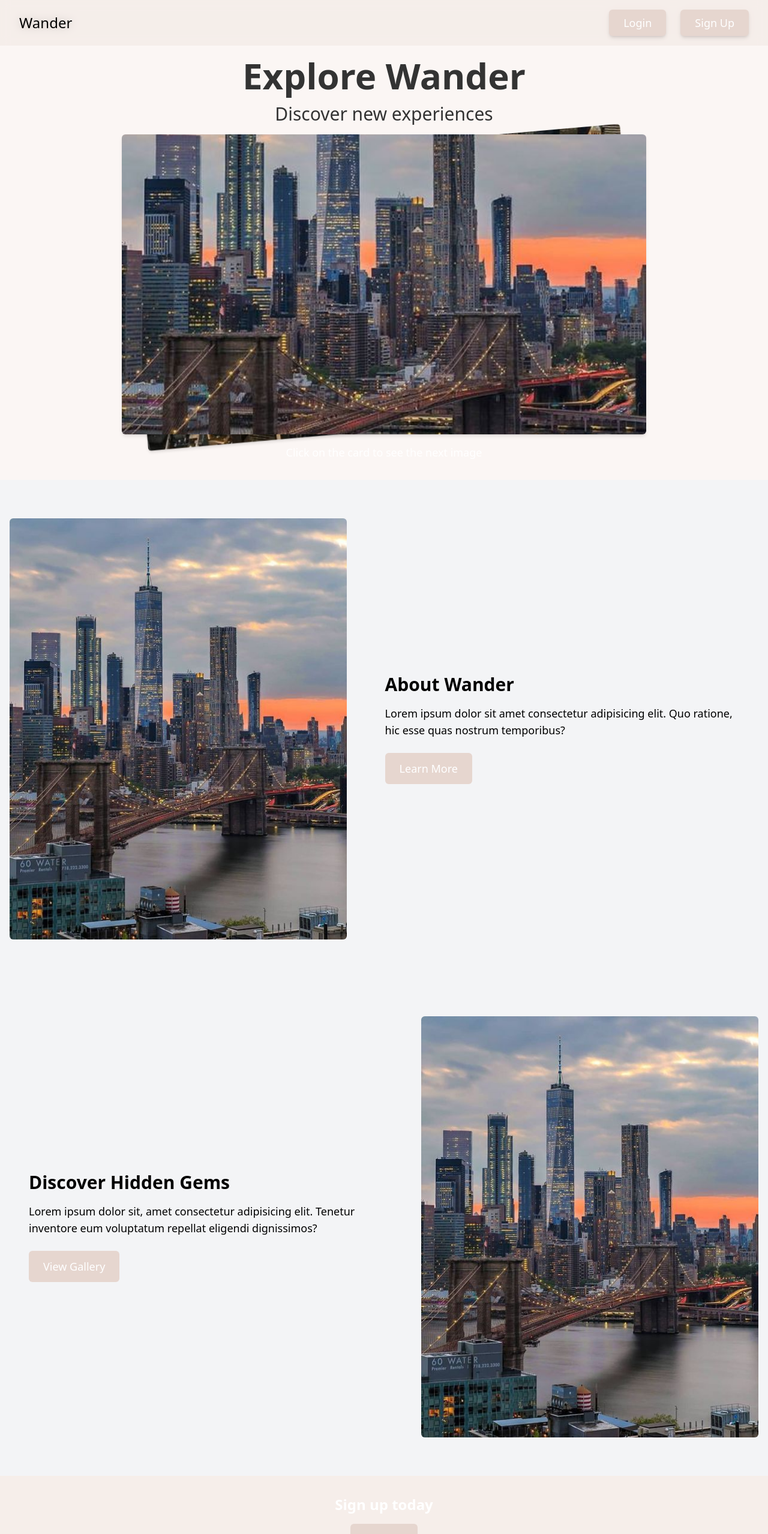
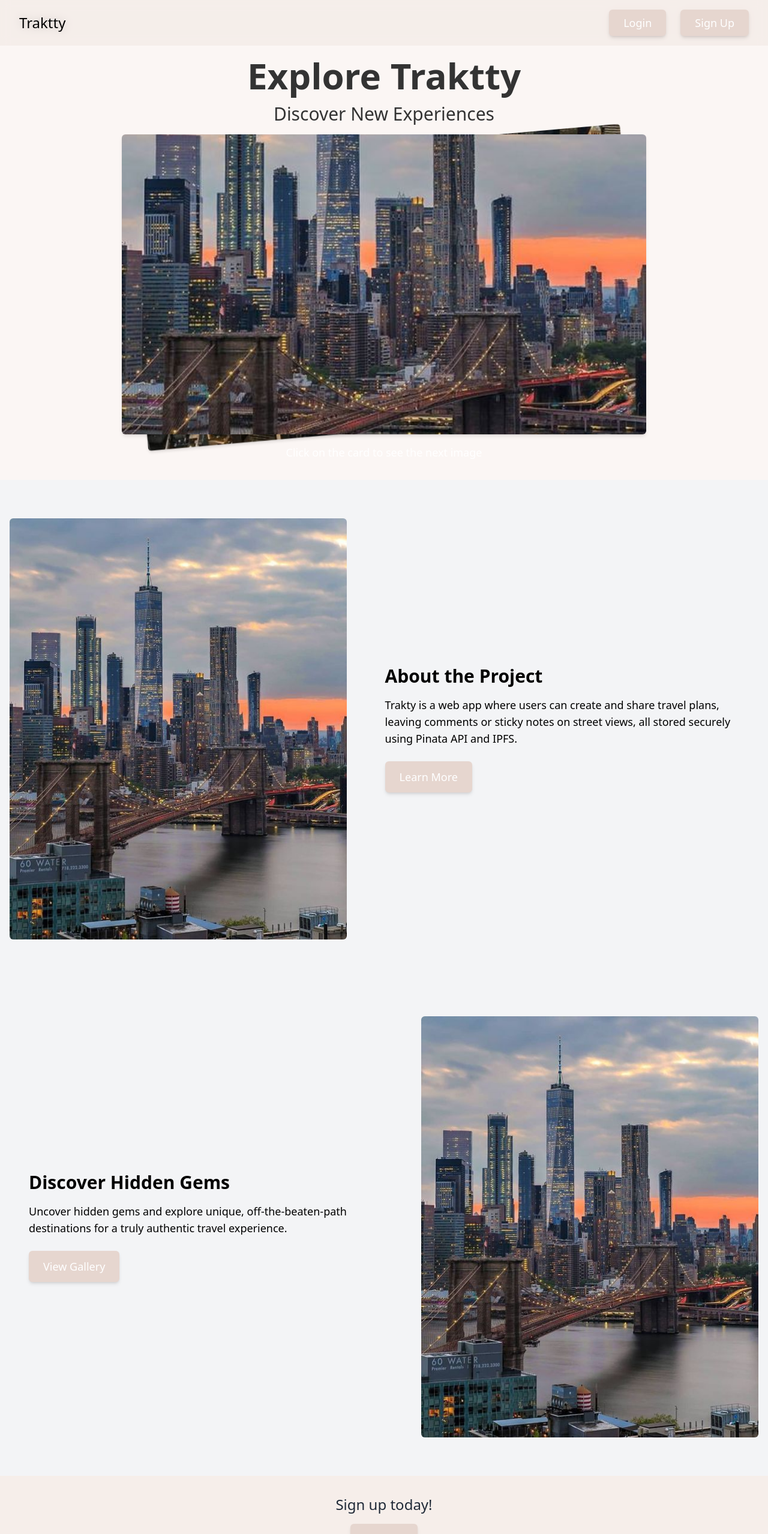
Before and after one commit to crosve/wander, a React (Vite) app in the folder frontend/: page / in a window 1280 px wide. Shown: the top 2557 px of the page at 60% size. Built offline with nearby package versions, Linux system fonts and the light colour scheme.

Commit message:
UI Updates

```diff
--- a/frontend/src/components/LoggedNavbar.jsx
+++ b/frontend/src/components/LoggedNavbar.jsx
@@ -19,7 +19,7 @@ function LoggedNavbar() {
   return (
     <div className="fixed z-10 flex w-full items-center justify-between bg-base-color bg-opacity-80 px-8 py-4 font-thin backdrop-blur">
       <Link to="/feed" className="text-2xl">
-        Wander
+        Traktty
       </Link>
       <div className="flex gap-6 text-lg text-white">
         <Link>
--- a/frontend/src/components/NavBar.jsx
+++ b/frontend/src/components/NavBar.jsx
@@ -12,7 +12,7 @@ const NavBar = () => {
   return (
     <div className="fixed z-10 flex w-full items-center justify-between bg-base-color bg-opacity-80 px-8 py-4 font-thin backdrop-blur">
       <Link to="/" className="text-2xl">
-        Wander
+        Traktty
       </Link>
       {/* Hamburger menu btn */}
       <div className="block lg:hidden">
--- a/frontend/src/components/ProfileNavbar.jsx
+++ b/frontend/src/components/ProfileNavbar.jsx
@@ -19,7 +19,7 @@ function LoggedNavbar() {
   return (
     <div className="fixed z-10 flex w-full items-center justify-between bg-base-color bg-opacity-80 px-8 py-4 font-thin backdrop-blur">
       <Link to="/feed" className="text-2xl">
-        Wander
+        Traktty
       </Link>
       <div className="flex gap-6 text-lg text-white">
         <Link>
--- a/frontend/src/components/profile/Signup.jsx
+++ b/frontend/src/components/profile/Signup.jsx
@@ -72,7 +72,7 @@ const Signup = () => {
   return (
     <>
       <NavBar />
-      <div className="bg-lighter-base-color flex h-screen items-center justify-center">
+      <div className="flex h-screen items-center justify-center bg-lighter-base-color">
         <form
           className="max-w-sm space-y-6 rounded-md bg-white p-8 shadow-md"
           onSubmit={handleSubmit}
@@ -103,18 +103,22 @@ const Signup = () => {
             onChange={handleChange}
             className="w-full rounded-md border px-4 py-2 shadow-sm focus:outline-none"
           />
+          <p className="">Select cities you are interested in:</p>
           <select
-            className="w-full rounded-md border px-4 py-2 shadow-sm focus:outline-none"
+            className="w-full rounded-md border p-2 shadow-sm focus:outline-none"
             name="tags"
-            placeholder="select location tags"
+            placeholder="Select city tags"
             multiple
             onChange={(e) => addTags(e)}
           >
-            <option value="NYC">Newyork City</option>
+            <option value="NYC">New York City</option>
+            <option value="Chicago">Chicago</option>
+            <option value="LA">Los Angeles</option>
+            <option value="Houston">Houston</option>
           </select>
           <button
             type="submit"
-            className="bg-darker-base-color w-full rounded-md py-2 text-white shadow-md transition-all duration-300 hover:scale-105"
+            className="w-full rounded-md bg-darker-base-color py-2 text-white shadow-md transition-all duration-300 hover:scale-105"
           >
             Sign Up
           </button>
--- a/frontend/src/pages/LandingPage.jsx
+++ b/frontend/src/pages/LandingPage.jsx
@@ -32,10 +32,10 @@ const LandingPage = () => {
         <div className="relative flex h-screen flex-col items-center justify-center bg-lighter-base-color px-4 text-black">
           <div className="absolute left-0 top-24 flex w-full flex-col items-center">
             <h1 className="text-4xl font-bold text-text-color sm:text-3xl md:text-4xl lg:text-5xl xl:text-6xl">
-              Explore Wander
+              Explore Traktty
             </h1>
             <h2 className="mt-4 text-2xl text-text-color sm:text-lg md:text-xl lg:text-2xl xl:text-3xl">
-              Discover new experiences
+              Discover New Experiences
             </h2>
           </div>
           <div className="relative mt-48 h-[400px] w-[90%] max-w-[700px] sm:h-[300px] sm:max-w-[95%] md:h-[500px] md:max-w-[80%] lg:max-w-[70%]">
@@ -96,13 +96,14 @@ const LandingPage = () => {
           />
           <div className="p-8 text-center md:text-left">
             <h3 className="text-2xl font-bold sm:text-xl md:text-2xl lg:text-3xl">
-              About Wander
+              About the Project
             </h3>
             <p className="mt-4 text-base sm:text-sm md:text-base lg:text-lg">
-              Lorem ipsum dolor sit amet consectetur adipisicing elit. Quo
-              ratione, hic esse quas nostrum temporibus?
+              Trakty is a web app where users can create and share travel plans,
+              leaving comments or sticky notes on street views, all stored
+              securely using Pinata API and IPFS.
             </p>
-            <button className="mt-6 rounded-md bg-darker-base-color px-6 py-3 text-lg text-white sm:text-sm md:text-base lg:text-lg">
+            <button className="mt-6 rounded-md bg-darker-base-color px-6 py-3 text-lg text-white shadow-md transition-all duration-300 hover:scale-105 hover:bg-opacity-80 sm:text-sm md:text-base lg:text-lg">
               Learn More
             </button>
           </div>
@@ -119,10 +120,10 @@ const LandingPage = () => {
               Discover Hidden Gems
             </h3>
             <p className="mt-4 text-base sm:text-sm md:text-base lg:text-lg">
-              Lorem ipsum dolor sit, amet consectetur adipisicing elit. Tenetur
-              inventore eum voluptatum repellat eligendi dignissimos?
+              Uncover hidden gems and explore unique, off-the-beaten-path
+              destinations for a truly authentic travel experience.
             </p>
-            <button className="mt-6 rounded-md bg-darker-base-color px-6 py-3 text-lg text-white sm:text-sm md:text-base lg:text-lg">
+            <button className="mt-6 rounded-md bg-darker-base-color px-6 py-3 text-lg text-white shadow-md transition-all duration-300 hover:scale-105 hover:bg-opacity-80 sm:text-sm md:text-base lg:text-lg">
               View Gallery
             </button>
           </div>
@@ -130,10 +131,10 @@ const LandingPage = () => {
 
         {/* Footer */}
         <div className="bg-base-color py-8 text-center text-white">
-          <h4 className="text-xl font-bold sm:text-lg md:text-xl lg:text-2xl">
-            Sign up today
+          <h4 className="text-xl font-thin text-gray-800 sm:text-lg md:text-xl lg:text-2xl">
+            Sign up today!
           </h4>
-          <button className="mt-4 rounded-md bg-darker-base-color px-6 py-3 text-lg text-white sm:text-sm md:text-base lg:text-lg">
+          <button className="mt-4 rounded-md bg-darker-base-color px-6 py-3 text-lg text-white shadow-md transition-all duration-300 hover:scale-105 hover:bg-opacity-80 sm:text-sm md:text-base lg:text-lg">
             Sign up
           </button>
         </div>
--- a/frontend/src/pages/Map.jsx
+++ b/frontend/src/pages/Map.jsx
@@ -43,12 +43,12 @@ const MapsPage = () => {
   return (
     <>
       <LoggedNavbar />
-      <div className="bg-lighter-base-color flex h-screen pt-20">
+      <div className="flex h-screen bg-lighter-base-color pt-20">
         {/* Map */}
         <div id="map" className="h-full w-2/3"></div>
 
         {/* Side container */}
-        <div className="bg-lighter-base-color h-full w-1/3 overflow-scroll overflow-y-auto p-6 shadow-lg">
+        <div className="h-full w-1/3 overflow-scroll overflow-y-auto bg-lighter-base-color p-6 shadow-lg">
           <h2 className="mb-4 text-2xl">{location.title}</h2>
 
           <img
@@ -58,14 +58,15 @@ const MapsPage = () => {
           />
 
           <div className="mb-4 flex items-center gap-2 text-lg">
-            <FaHeart className="text-blue-500" />
+            <FaHeart className="text-rose-500" />
             <span className="font-semibold">Likes: {location.likes}</span>
           </div>
 
           <p className="mb-4 text-lg">{location.description}</p>
 
           <h3 className="mb-2 text-xl">
-            <FaComment className="mr-2 inline-block" /> Comments
+            <FaComment className="mr-2 inline-block text-emerald-500" />{" "}
+            Comments
           </h3>
           <ul className="space-y-4">
             {location.comments.map((comment, index) => (
```
